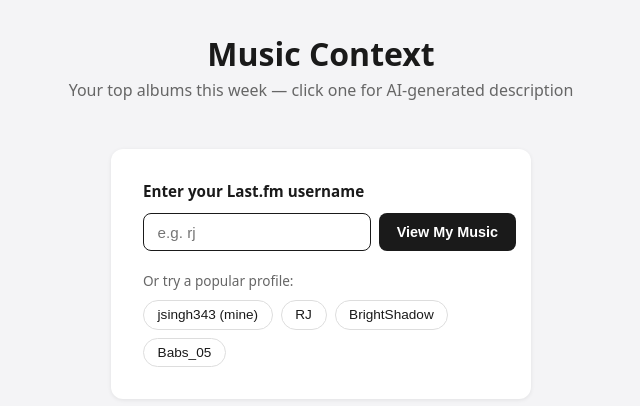
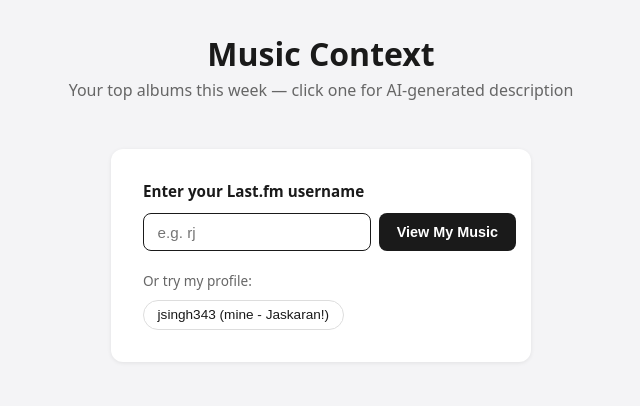
Before and after one commit to jassi-singh02/Music-Context-App, a React (Vite) app in the folder client/: page / in a window 1280 px wide. Shown: the top 406 px of the page, without its empty margins (319-959 px from the left). Built offline with nearby package versions, Linux system fonts and the light colour scheme.

Commit message:
small change

```diff
--- a/client/src/UsernameForm.jsx
+++ b/client/src/UsernameForm.jsx
@@ -1,10 +1,7 @@
 import { useState } from 'react'
 
 const POPULAR_USERS = [
-  { username: 'jsingh343', label: 'jsingh343 (mine)' },
-  { username: 'rj', label: 'RJ' },
-  { username: 'BrightShadow', label: 'BrightShadow' },
-  { username: 'Babs_05', label: 'Babs_05' },
+  { username: 'jsingh343', label: 'jsingh343 (mine - Jaskaran!)' },
 ]
 
 function UsernameForm({ onSubmit, initialValue = '' }) {
@@ -46,7 +43,7 @@
       {error && <p className="username-error">{error}</p>}
 
       <div className="preset-users">
-        <span className="preset-users-label">Or try a popular profile:</span>
+        <span className="preset-users-label">Or try my profile:</span>
         <div className="preset-users-row">
           {POPULAR_USERS.map((user) => (
             <button
```
